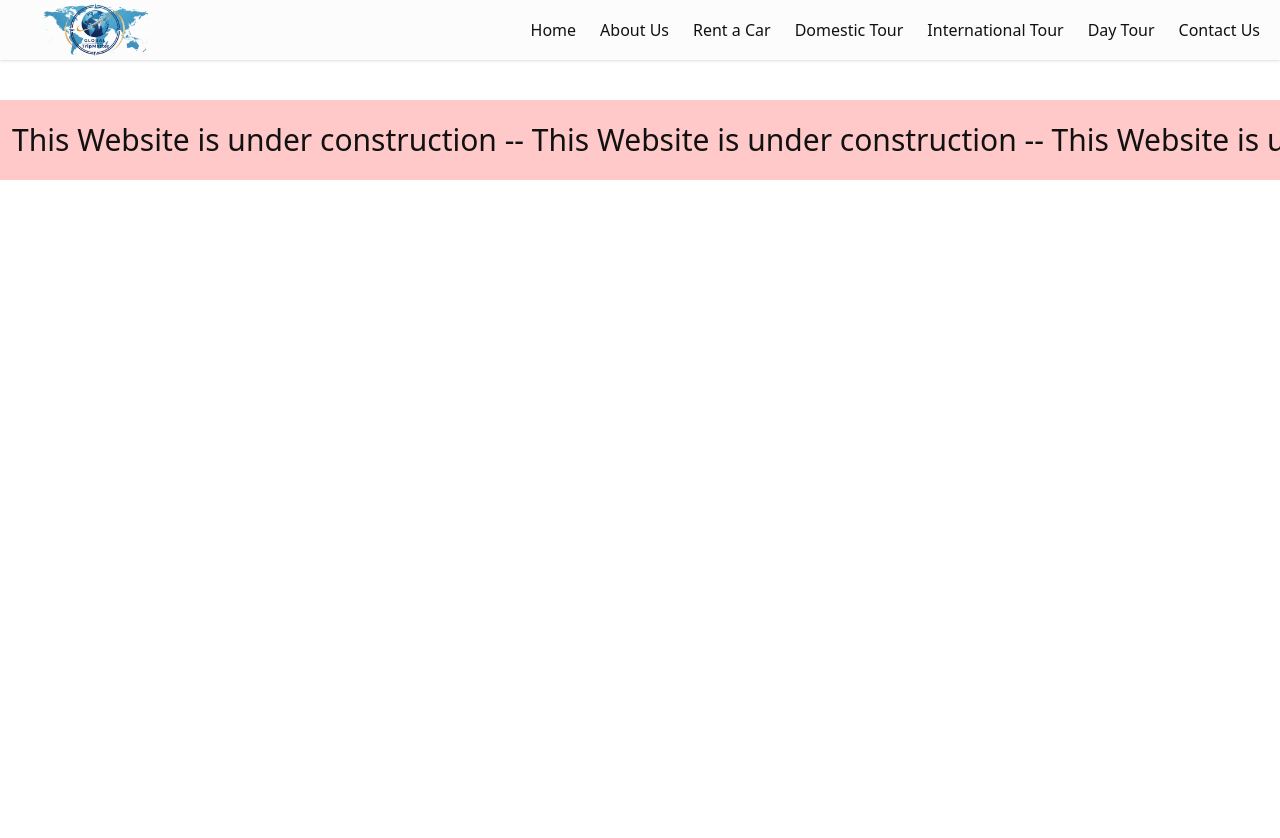
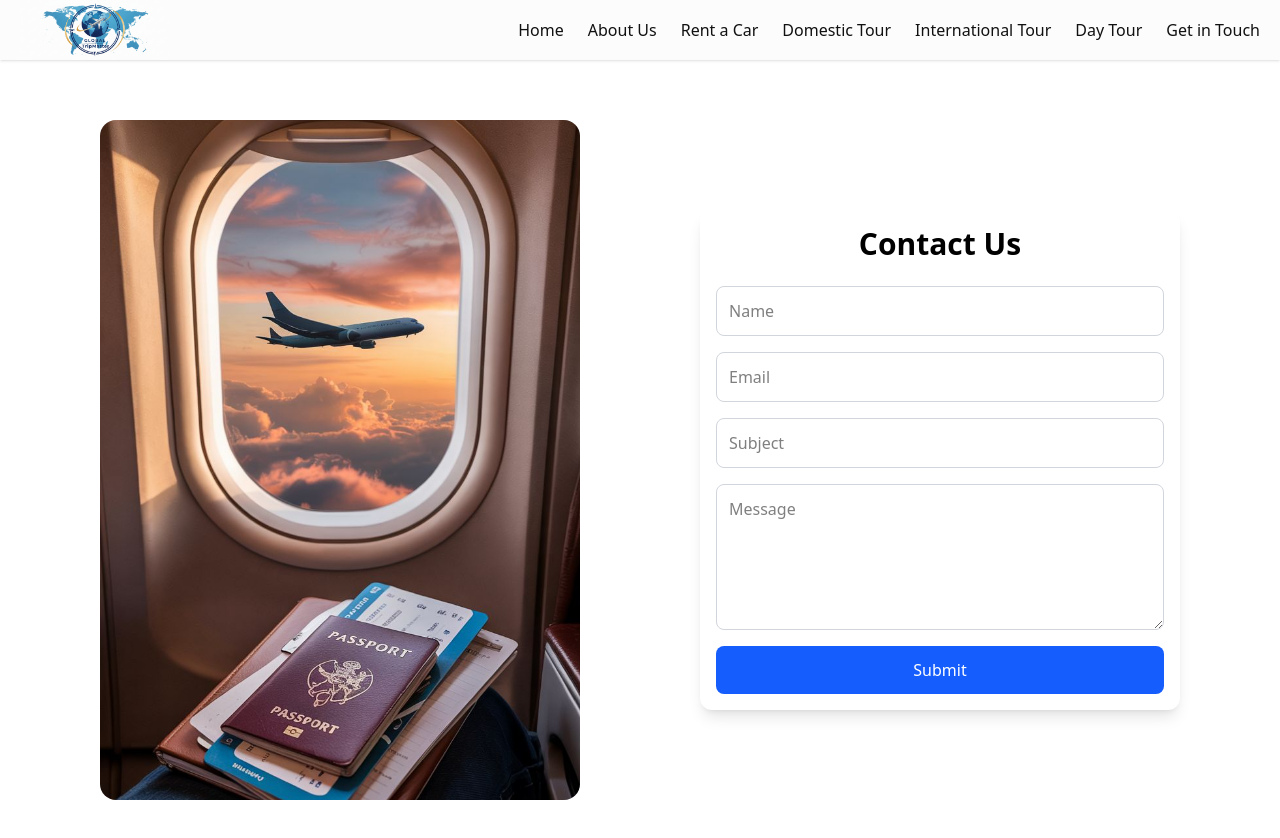
Before and after one commit to Sarthak92101/GlobalTripMaster, a React (Vite) app: page /contact-us in a window 1280 px wide. Shown: the top 838 px of the page. Before the commit the page ends 800 px from the top, so only its background shows below. Built offline with nearby package versions, Linux system fonts and the light colour scheme.

Commit message:
ContactUs added

```diff
--- a/src/App.jsx
+++ b/src/App.jsx
@@ -26,12 +26,6 @@ const App = () => {
         <Route path='/day-tour' element={<DayTour />} />
         <Route path='/contact-us' element={<ContactUs />} />
       </Routes>
-   <div className="overflow-hidden whitespace-nowrap h-20 mt-10 bg-red-200 flex items-center">
-        <div className="animate-marquee text-[#111] text-3xl px-3 inline-block">
-          This Website is under construction -- This Website is under construction -- This Website is under construction
-        </div>
-      </div>
-
 
       <Footer/>
 
--- a/src/components/Navbar.jsx
+++ b/src/components/Navbar.jsx
@@ -47,7 +47,7 @@ const Navbar = () => {
           </Link>
 
           <Link to="/contact-us" className="hover:text-blue-700 hover:scale-125 transition-all transform">
-            Contact Us
+            Get in Touch
           </Link>
         </div>
       </div>
--- a/src/pages/AboutUs.jsx
+++ b/src/pages/AboutUs.jsx
@@ -16,9 +16,10 @@ const AboutUs = () => {
         <div className='text-black w-[45%]'>
           <p className='mb-6'>
             <b>About Global Trip Master</b> <br />
-            Travel India Tours offers you a secure and comfort Tour packages & car rental services. We don’t have brand name but we have experience and a faithfully commitment to conduct business with unwavering high standards of trust, professionalism and ethical behaviour. We are committed to building a rewarding and lasting relationship with clients. Our core focus is on providing a secure and comfort customer care so that you celebrate superior tours & car rental experience. All our staff is imbibed in the nuances of hospitality and customer care. The average age of all our cars is less than 2 years. With us, your are ensconced in clean cars that are filled with all standard accessories - functioning air conditioners, first aid kits, seat belts, music systems, tinted glass and tissue boxes.
+            Welcome to Global Trip Master, your trusted partner for seamless travel experiences across India.
+            We may not carry a big brand name yet, but what we do carry is years of experience, deep industry knowledge, and an unwavering commitment to serving our customers with trust, professionalism, and genuine care.
 
-            We provide customizable solutions that are client centric. These include like - special arrangements for conferences and long lease for the discerning few. EDGE; we are trusted Tours & Car rental partner for many business and leisure travels in DELHI/NCR India.
+            At the heart of our service is a simple belief — travel should be safe, comfortable, and truly memorable. Whether you’re booking a flight, reserving a cab, planning a train journey, or organizing a complete holiday package, we ensure that every step of your travel is smooth and stress-free.
           </p>
         </div>
 
@@ -26,14 +27,14 @@ const AboutUs = () => {
           <div>
             <p>
               <b>Our Mission:</b><br />
-              To build an Integrated Travel Management Organization with diversified revenue streams complimenting each other to provide sustainable revenues and profitable growth.
+              To deliver an outstanding travel experience that blends comfort, safety, and reliability—helping you explore India with confidence and joy.
             </p>
           </div>
           <br />
           <div>
             <p>
               <b>Our Mission / Our Aim:</b> <br />
-              It is the aim of everyone at Travel India Tours to be reliable, courteous, flexible, efficient and above all co-operative in everything we do. Our clients come from varying sectors of the national and international business community – Government institution, banking, commercial firms, schools, universities, Hospitals and medical firms. The majority of them can be categorised as medium to large sized enterprises, although there is no limit to the size of the companies or organisations we serve.
+              Our vision is to become one of India’s most reliable and respected travel partners—not through loud branding, but through consistent excellence. We see ourselves as a service that redefines comfort and safety in travel, making every journey smooth and worry-free. As we continue to expand our presence across India, we aim to blend modern technology with traditional hospitality, creating a travel experience that feels personal, trusted, and genuinely comforting. Ultimately, we hope to build a travel environment where every individual feels cared for, supported, and inspired to explore the beauty of India with complete confidence.
             </p>
           </div>
         </div>
--- a/src/pages/ContactUs.jsx
+++ b/src/pages/ContactUs.jsx
@@ -1,11 +1,63 @@
-import React from 'react'
+import React from "react";
 
 const ContactUs = () => {
   return (
-    <div>
+    <div className="h-screen px-10 flex items-center  justify-center gap-30">
 
+
+      <div className="relative w-[40%] h-[85%] flex justify-center items-center">
+        <img
+          className="h-full w-full rounded-2xl object-cover"
+          src="/images/CU4.jpg"
+          alt="Contact"
+        />
+
+        {/* <h1 className="absolute bottom-8 left-8 text-white text-5xl font-bold drop-shadow-lg">
+          Get in Touch
+        </h1> */}
+      </div>
+
+
+      <div className="flex flex-col items-center justify-center p-4 w-[40%] bg-white rounded-xl shadow-lg">
+        <h2 className="text-black text-3xl font-semibold mb-6">
+          Contact Us
+        </h2>
+
+        <form className="flex flex-col gap-4 w-full max-w-md text-black">
+          <input
+            type="text"
+            placeholder="Name"
+            className="border border-gray-300 rounded-lg p-3 focus:outline-none focus:border-blue-500"
+          />
+
+          <input
+            type="email"
+            placeholder="Email"
+            className="border border-gray-300 rounded-lg p-3 focus:outline-none focus:border-blue-500"
+          />
+
+          <input
+            type="text"
+            placeholder="Subject"
+            className="border border-gray-300 rounded-lg p-3 focus:outline-none focus:border-blue-500"
+          />
+
+          <textarea
+            rows="5"
+            placeholder="Message"
+            className="border border-gray-300 rounded-lg p-3 focus:outline-none focus:border-blue-500"
+          ></textarea>
+
+          <button
+            type="submit"
+            className="bg-blue-600 text-white p-3 rounded-lg hover:bg-blue-700 transition-all"
+          >
+            Submit
+          </button>
+        </form>
+      </div>
     </div>
-  )
-}
+  );
+};
 
-export default ContactUs
+export default ContactUs;
```
Also changed, not shown: public/images/CU4.jpg (added).
